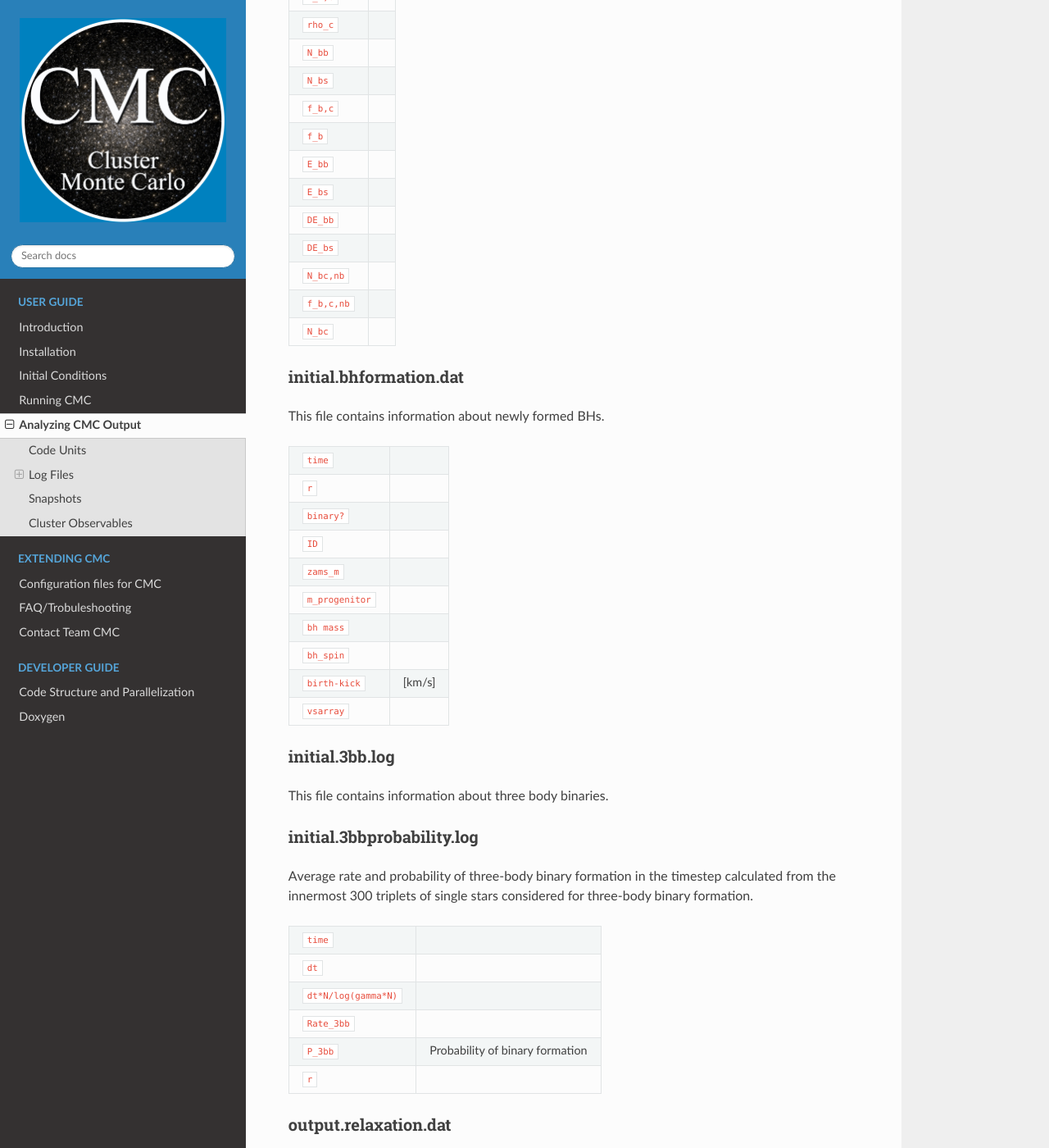
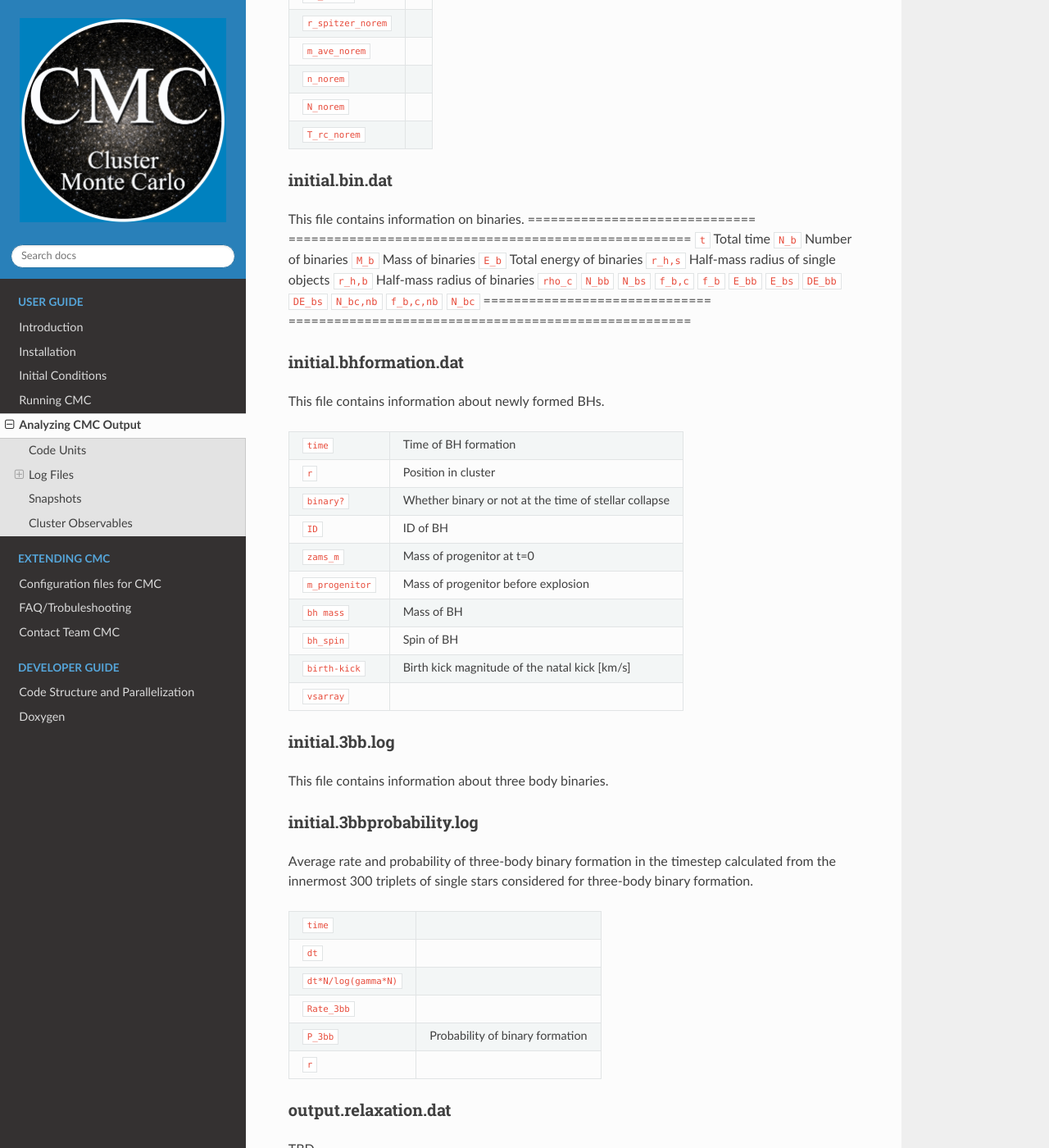
Before and after one commit to ClusterMonteCarlo/CMC-COSMIC, a Sphinx documentation site: the page built from docs/sphinx/source/output/index.rst, in a window 1280 px wide and 1400 px high, scrolled down 15815 px. Shown: the whole window at 82% size. Built offline with Sphinx 7.4.7 and the Read the Docs theme 2.0.0, drawn with Linux system fonts in a browser that asks for light colours; formulas are drawn with MathJax 3; the version number could not be read and is left out; some of the changed text lies outside the part shown.

Commit message:
Update index.rst

```diff
--- a/docs/sphinx/source/output/index.rst
+++ b/docs/sphinx/source/output/index.rst
@@ -125,12 +125,12 @@
 ``Etot+Eoops``      Total energy + Eoops
 ``r_h``             Half-mass radius
 ``rho_0``           Core density
-``rc_spitzer``      Core radius as defined in Spitzer 1987 :math:`\sqrt{3  \sigma_0^2}{4 \pi \rho_0}`.
+``rc_spitzer``      Core radius as defined in Spitzer 1987: :math:`\sqrt{3  \sigma_0^2}{4 \pi \rho_0}`.
 ``v0_rms``          Rms velocity dispersion at the cluster center
 ``rc_nb``           Core radius calculated with density weighted averages as in Casertano & Hut (1985)
 ``DMse``            Total mass loss from the cluster per time step due to stellar evolution [:math:`{M_{\odot}}`]
-``DMrejuv`` 	    Mass loss from rejuvenation per time step[:math:`{M_{\odot}}`]
-``N_c_nb``          Number of stars within the core (4.0 / 3.0 * PI * cub(rc_nb) * (central.n / 2.0))
+``DMrejuv`` 	    Mass loss from rejuvenation per time step [:math:`{M_{\odot}}`]
+``N_c_nb``          Number of stars within the core: (4.0 / 3.0 * PI * cub(rc_nb) * (central.n / 2.0))
 ================  =====================================================
 
 output.binint.log
@@ -254,7 +254,7 @@
 ``N_bh-star``				 	      Number of stars including MS stars and giants
 ``Nbh-ms``						      Number of BH-MS binaries
 ``Nbh-postms``			            Number of BH-giant binaries
-``fb_bh``						      Number of binaries containing a black hole / total number of systems containing a black hole ?
+``fb_bh``						      Number of binaries containing a black hole / total number of systems containing a black hole
 ==============================  =====================================================
 
 output.bh.esc.dat
@@ -326,7 +326,7 @@
 ``type1``					        Stellar type of body_1
 ``type2``						     Stellar type of body_2
 ``b``                            impact parameter at infinity [:math:`R_{\odot}`]
-``vinf``                         [km/s] ?
+``vinf``                         Relative velocity of two objects at infinity [km/s]
 ``rad1``                         Radius of body_1
 ``rad2``                         Radius of body_2
 ``rperi``                        Pericenter distance at collision
@@ -516,9 +516,9 @@
 ``conc_param``
 ``N_core``                       Number of objects within core radius
 ``trh``                          Half-mass relaxation time
-``rh``
-``rh_single``
-``rh_binary``
+``rh``                           Half-mass radius
+``rh_single``                    Half-mass radius of single objects
+``rh_binary``                    Half-mass radius of binaries
 ``N_b``                          Total number of binaries
 ``M_b``                          Total mass of binaries
 ``E_b``                          Total energy of binaries
@@ -647,6 +647,22 @@
 initial.lagrad_10_info.dat
 --------------------------
 
+This file containts dynamical information at 10 lagrange radius.
+
+==============================  =====================================================
+``t``
+``Dt``
+``tcount``
+``N_10``
+``M_10``
+``N_s,10``
+``M_s,10``
+``N_b,10``
+``M_b_10``
+``r_10``
+``rho_10``
+==============================  =====================================================
+
 
 initial.core.dat
 ----------------
@@ -666,13 +682,14 @@
 initial.bin.dat
 --------------
 
+This file contains information on binaries.
 ==============================  =====================================================
-``t``
-``N_b``
-``M_b``
-``E_b``
-``r_h,s``
-``r_h,b``
+``t``                           Total time
+``N_b``                         Number of binaries
+``M_b``                         Mass of binaries
+``E_b``                         Total energy of binaries
+``r_h,s``                       Half-mass radius of single objects
+``r_h,b``                       Half-mass radius of binaries
 ``rho_c``
 ``N_bb``
 ``N_bs``
@@ -693,15 +710,15 @@
 This file contains information about newly formed BHs.
 
 ==============================  =====================================================
-``time``
-``r``
-``binary?``
-``ID``
-``zams_m``
-``m_progenitor``
-``bh mass``
-``bh_spin``
-``birth-kick``                   [km/s]
+``time``                        Time of BH formation
+``r``                           Position in cluster
+``binary?``                     Whether binary or not at the time of stellar collapse
+``ID``                          ID of BH
+``zams_m``                      Mass of progenitor at t=0
+``m_progenitor``                Mass of progenitor before explosion
+``bh mass``                     Mass of BH
+``bh_spin``                     Spin of BH
+``birth-kick``                  Birth kick magnitude of the natal kick [km/s]
 ``vsarray``
 ==============================  =====================================================
 
```
Also changed, not shown: other parts of docs/sphinx/source/output/index.rst (+1 -1 lines).
